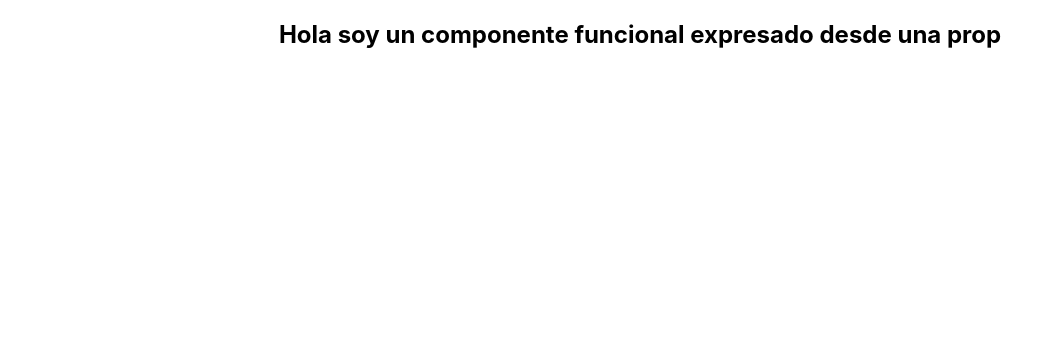
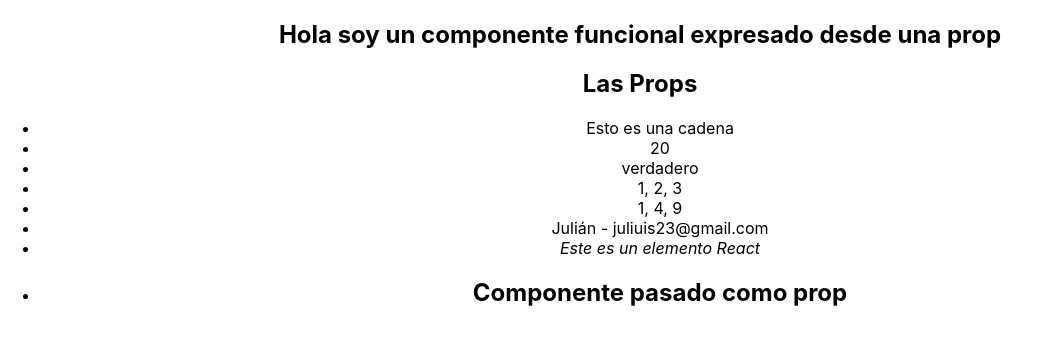
Before and after one commit to juli-ASD/Curso-React, a React (Create React App) app: page / in a window 1280 px wide. Shown: the top 344 px of the page, without its empty margins (0-1041 px from the left). Built offline with nearby package versions, Linux system fonts and the light colour scheme.

Commit message:
Add Props

```diff
--- a/package.json
+++ b/package.json
@@ -6,6 +6,7 @@
     "@testing-library/jest-dom": "^5.16.2",
     "@testing-library/react": "^12.1.2",
     "@testing-library/user-event": "^13.5.0",
+    "prop-types": "^15.8.1",
     "react": "^17.0.2",
     "react-dom": "^17.0.2",
     "react-scripts": "5.0.0",
--- a/src/App.js
+++ b/src/App.js
@@ -1,6 +1,7 @@
-import logo from './logo.svg';
-import './App.css';
-import Componente from './components/Componente';
+/* import logo from './logo.svg'; */
+import "./App.css";
+import Componente from "./components/Componente";
+import Propiedades from "./components/Propiedades";
 
 function App() {
   return (
@@ -20,7 +21,17 @@ function App() {
         </a>
       </header> */}
       <section>
-        <Componente msg="Hola soy un componente funcional expresado desde una prop"/>
+        <Componente msg="Hola soy un componente funcional expresado desde una prop" />
+        <Propiedades
+          cadena="Esto es una cadena"
+          numero={20}
+          booleano={true}
+          arreglo={[1,2,3]}
+          objeto={{nombre: "Julián", correo: "juliuis23@gmail.com"}}
+          funcion={(num) => num*num}
+          elementoReact={<i>Este es un elemento React</i>}
+          componenteReact={<Componente msg="Componente pasado como prop" />}
+          />
       </section>
     </div>
   );
--- /dev/null
+++ b/src/components/Propiedades.js
@@ -0,0 +1,28 @@
+import React from 'react'
+import { PropTypes } from 'prop-types';
+
+export default function Propiedades(props) {
+  return (
+    <div>
+        <h2>{props.porDefecto}</h2>
+        <ul>
+            <li>{props.cadena}</li>
+            <li>{props.numero}</li>
+            <li>{props.booleano ? "verdadero": "falso"}</li>
+            <li>{props.arreglo.join(", ")}</li>
+            <li>{props.arreglo.map(props.funcion).join(", ")}</li>
+            <li>{props.objeto.nombre + " - " + props.objeto.correo}</li>
+            <li>{props.elementoReact}</li>
+            <li>{props.componenteReact}</li>
+        </ul>
+    </div>
+  )
+}
+
+Propiedades.defaultProps = {
+    porDefecto: "Las Props",
+};
+
+Propiedades.propTypes = {
+  numero: PropTypes.number.isRequired,
+}
```
Also changed, not shown: 1 other file (tests, documents, lock files or other folders).
